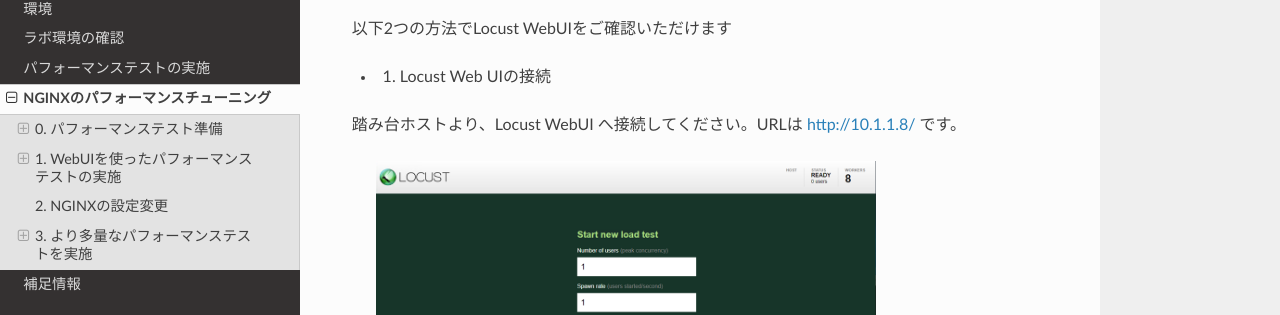
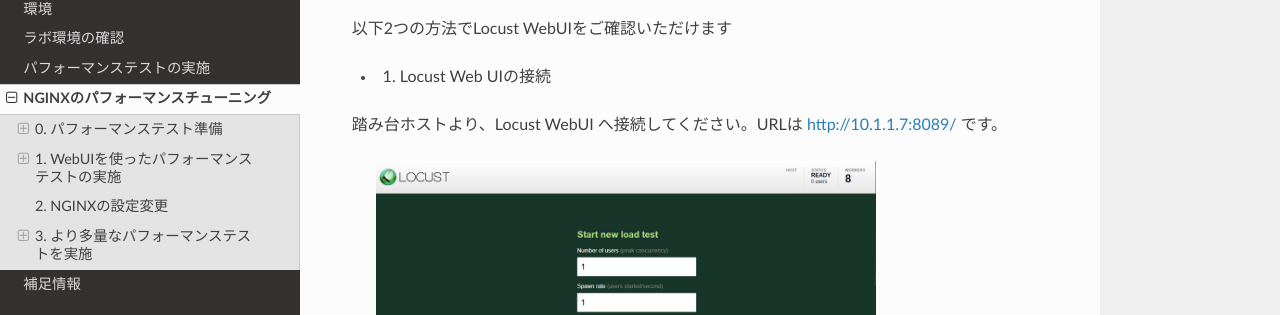
Before and after one commit to BeF5/f5j-nginx-performance, a Sphinx documentation site: the page built from docs/class1/module04/module04.rst, in a window 1280 px wide and 900 px high, scrolled down 895 px. Shown: the part 143-458 px from the top of the window. Built offline with Sphinx 7.4.7 and the Read the Docs theme 2.0.0, drawn with Linux system fonts in a browser that asks for light colours; part of the change alters nothing that is shown.

Commit message:
Update module04.rst

```diff
--- a/docs/class1/module04/module04.rst
+++ b/docs/class1/module04/module04.rst
@@ -35,7 +35,7 @@ Locustへの接続・実行
 
 - 1. Locust Web UIの接続
 
-踏み台ホストより、Locust WebUI へ接続してください。URLは `http://10.1.1.8/ <http://10.1.1.8/>`__ です。
+踏み台ホストより、Locust WebUI へ接続してください。URLは `http://10.1.1.7:8089/ <http://10.1.1.7:8089/>`__ です。
 
   .. image:: ../module02/media/locust-webui-top.png
      :width: 500
```
